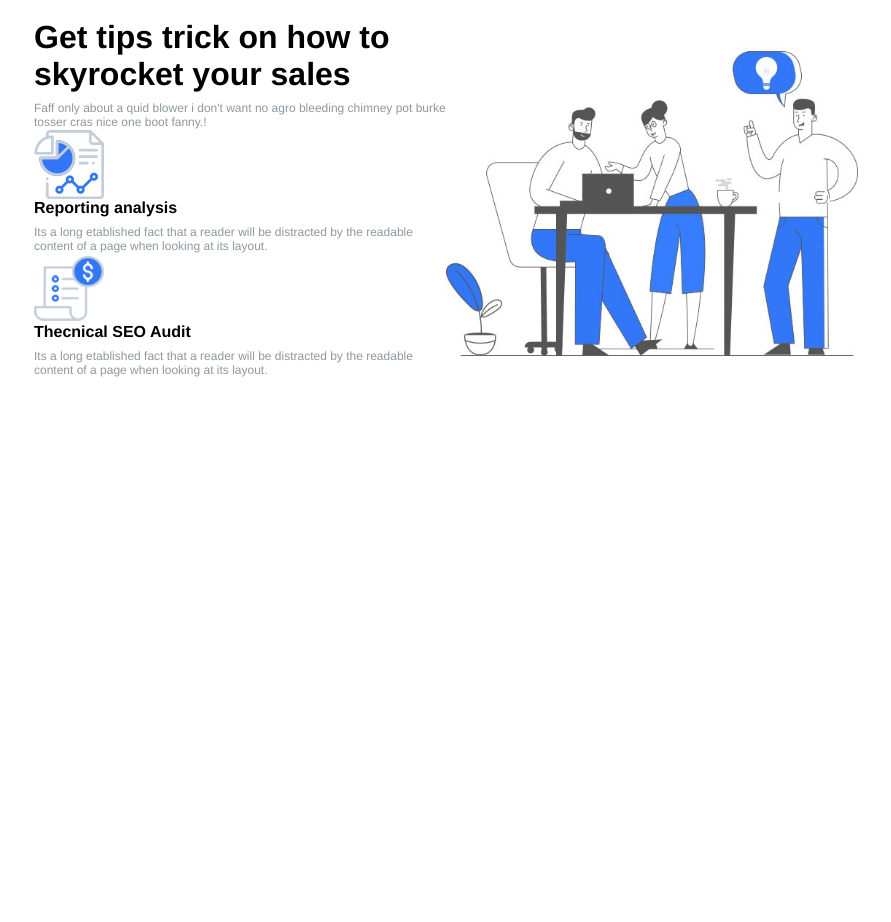
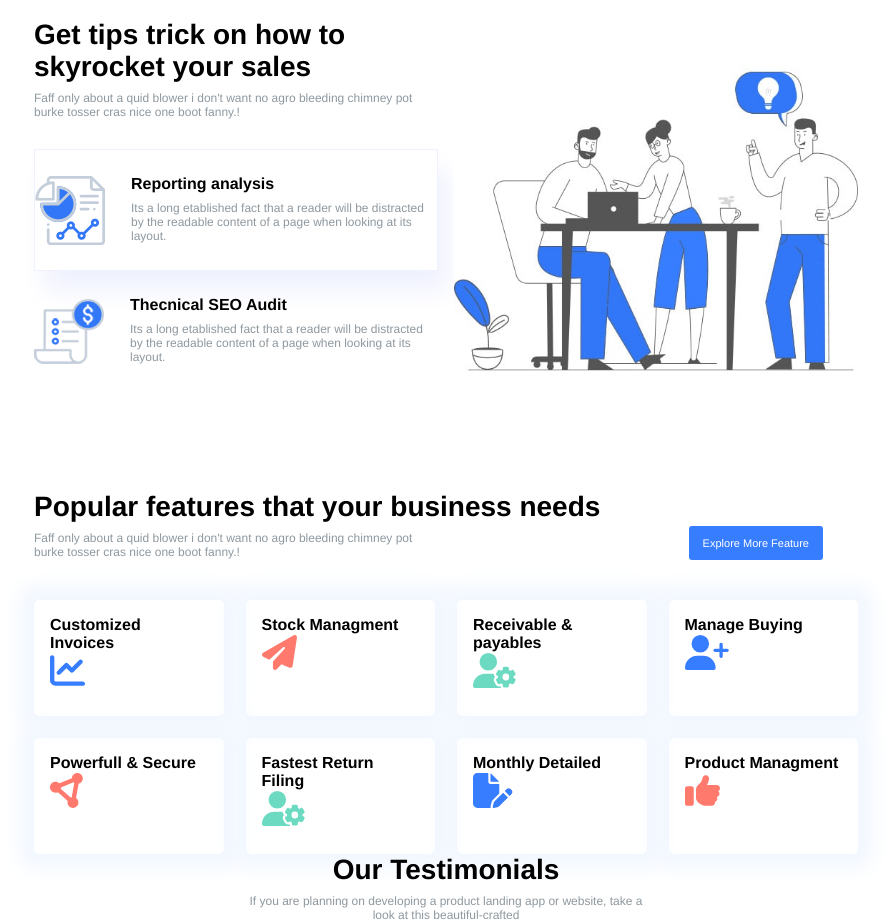
Before and after one commit to VictorEnache/proj-html-vuejs, a Vue app in the folder sb-marketing/: page / in a window 1280 px wide. Shown: the part 860-1782 px from the top of the page, without its empty margins (194-1085 px from the left). Before the commit the page ends 1237 px from the top, so only its background shows below. Built offline with nearby package versions, Linux system fonts and the light colour scheme.

Commit message:
create and finish features section component

```diff
--- a/sb-marketing/src/App.vue
+++ b/sb-marketing/src/App.vue
@@ -28,7 +28,5 @@ export default {
   font-family: Avenir, Helvetica, Arial, sans-serif;
   -webkit-font-smoothing: antialiased;
   -moz-osx-font-smoothing: grayscale;
-
-
 }
 </style>
--- a/sb-marketing/src/assets/scss/common.scss
+++ b/sb-marketing/src/assets/scss/common.scss
@@ -19,7 +19,7 @@ a{
 }
 
 h2{
-    font-size: 2rem;
+    font-size: 28px;
 }
 
 h3{
--- /dev/null
+++ b/sb-marketing/src/components/feature_card_component.vue
@@ -0,0 +1,49 @@
+<template>
+    <div id="feature_card">
+        <h4>{{title}}</h4>
+        <div class="image">
+            <fa-icon :icon="array_icona" :class='colore'/>
+        </div>
+    </div>
+    <!-- /#feature_card -->
+</template>
+
+<script>
+export default {
+    name:'feature_card_component',
+
+    props:{
+        array_icona: Array,
+        title: String,
+        colore: String
+    }
+}
+</script>
+
+
+<style lang="scss">
+    #feature_card{
+        padding: 1rem;
+        border-radius: 5px;
+        width: calc(100% / 4 - 22px + 22px/4);
+        height: 116px;
+        box-shadow: 0 0 20px 15px $bg-color-beta;
+        .image{
+            font-size: 35px;
+
+            .blue{
+                color: $text-color-epsilon;
+            }
+
+            .red{
+                color: $text-color-gamma;
+            }
+
+            .green{
+                color: $text-color-beta;
+            }
+
+        }
+
+    }
+</style>
--- /dev/null
+++ b/sb-marketing/src/components/features_section_component.vue
@@ -0,0 +1,114 @@
+<template>
+    <section id="features">
+        <div class="container">
+            <div class="row">
+                <div class="features_text">
+                    <h2>Popular features that your business needs</h2>
+                    <p>Faff only about a quid blower i don't want no agro bleeding chimney pot burke tosser cras nice one boot fanny.!</p>
+                </div>
+                <!-- /.features_text -->
+                <div class="button">
+                    <Button text="Explore More Feature" />
+                </div>
+            </div>
+            <!-- /.row -->
+            <div class="card_container">
+                <div class="row">
+                    <Feature_card :key='index' v-for='(card,index) in feature_cards' :array_icona="card.icon" :title="card.title" :colore="card.color"/>
+                </div>
+
+            </div>
+        </div>
+        <!-- /.container -->
+    </section>
+    <!-- /#features -->
+</template>
+
+<script>
+import Button from './button_component.vue'
+import Feature_card from './feature_card_component.vue'
+
+export default {
+    name:'features_section_component',
+
+    components:{
+        Button,
+        Feature_card
+    },
+
+    data(){
+        return{
+            feature_cards:[
+                {
+                    title:'Customized Invoices',
+                    icon:['fas', 'chart-line'],
+                    color:'blue'
+                },
+                {
+                    title:'Stock Managment',
+                    icon:['fas', 'paper-plane'],
+                    color:'red'
+                },
+                {
+                    title:'Receivable & payables',
+                    icon:['fas', 'user-gear'],
+                    color:'green'
+                },
+                {
+                    title:'Manage Buying',
+                    icon:['fas', 'user-plus'],
+                    color:'blue'
+                },
+                {
+                    title:'Powerfull & Secure',
+                    icon:['fas', 'circle-nodes'],
+                    color:'red'
+                },
+                {
+                    title:'Fastest Return Filing',
+                    icon:['fas', 'user-gear'],
+                    color:'green'
+                },
+                {
+                    title:'Monthly Detailed',
+                    icon:['fas', 'file-pen'],
+                    color:'blue'
+                },
+                {
+                    title:'Product Managment',
+                    icon:['fas', 'thumbs-up'],
+                    color:'red'
+                }
+            ]
+        }
+    }
+}
+</script>
+
+
+<style lang="scss">
+    #features{
+        margin-top: 100px;
+        .container{
+            .row{
+                .features_text{
+                    p{
+                        width: calc(100% * 2/3);
+                    }
+                }
+                justify-content: space-between;
+                .button{
+                    padding-right: 35px;
+                    padding-top: 35px;
+                }
+            }
+            .card_container{
+                margin-top: 40px;
+                .row{
+                    flex-wrap: wrap;
+                    row-gap: 22px;
+                }
+            }
+        }
+    }
+</style>
--- a/sb-marketing/src/components/main_component.vue
+++ b/sb-marketing/src/components/main_component.vue
@@ -3,6 +3,8 @@
         <Hero_image />
         <Lists/>
         <Tips/>
+        <Features/>
+        <Testimonials />
     </main>
     <!-- /#site_main -->
 </template>
@@ -13,6 +15,8 @@
 import Hero_image from './jumbotron_component.vue'
 import Lists from './lists_section_component.vue'
 import Tips from './tips_section_component.vue'
+import Features from './features_section_component.vue'
+import Testimonials from './testimonials_section_component.vue'
 
 export default {
     name:'main_component',
@@ -20,7 +24,9 @@ export default {
     components:{
         Hero_image,
         Lists,
-        Tips
+        Tips,
+        Features,
+        Testimonials
     }
 }
 </script>
--- /dev/null
+++ b/sb-marketing/src/components/testimonials_section_component.vue
@@ -0,0 +1,38 @@
+<template>
+    <section id="testimonials">
+        <div class="container">
+            <div class="testimonials_text">
+                <h2>Our Testimonials</h2>
+                <p>If you are planning on developing a product landing app or website, take a look at this beautiful-crafted</p>
+            </div>
+            <!-- /.testimonials_text -->
+            <div class="testimonial_cards">
+
+            </div>
+            <!-- /.testimonial_cards -->
+        </div>
+    </section>
+    <!-- /#testimonials -->
+</template>
+
+
+
+<script>
+export default {
+    name:'testimonials_section_component'
+}
+</script>
+
+
+
+<style lang="scss">
+    #testimonials{
+        .container{
+            .testimonials_text{
+                margin: auto;
+                text-align: center;
+                width: 50%;
+            }
+        }
+    }
+</style>
--- a/sb-marketing/src/components/tip_component.vue
+++ b/sb-marketing/src/components/tip_component.vue
@@ -1,5 +1,5 @@
 <template>
-    <div id="tip">
+    <div id="tip" class="row">
         <div class="tip_image">
             <div class="image">
                 <img :src="img_src" alt="">
@@ -24,3 +24,12 @@ export default {
     }
 }
 </script>
+
+<style lang="scss">
+    #tip{
+        padding: 25px 0;
+        .tip_image{
+            padding-right: 10px;
+        }
+    }
+</style>
--- a/sb-marketing/src/components/tips_section_component.vue
+++ b/sb-marketing/src/components/tips_section_component.vue
@@ -3,9 +3,12 @@
         <div class="container">
             <div class="row">
                 <div class="tips_text col">
-                    <h2>Get tips trick on how to skyrocket your sales</h2>
-                    <p>Faff only about a quid blower i don't want no agro bleeding chimney pot burke tosser cras nice one boot fanny.!</p>
-                    <Tip heading_text="Reporting analysis" :img_src="require('../assets/img/510.png')"/>
+                    <div class="upper_text">
+
+                        <h2>Get tips trick on how to skyrocket your sales</h2>
+                        <p>Faff only about a quid blower i don't want no agro bleeding chimney pot burke tosser cras nice one boot fanny.!</p>
+                    </div>
+                    <Tip heading_text="Reporting analysis" :img_src="require('../assets/img/510.png')" class="active"/>
                     <Tip heading_text="Thecnical SEO Audit" :img_src="require('../assets/img/511.png')"/>
                 </div>
                 <!-- /.tips_text -->
@@ -39,6 +42,7 @@ export default {
     margin-top: 110px;
     .container{
         .row{
+            column-gap: 1rem;
             .col{
                 width: 50%;
             }
@@ -49,7 +53,19 @@ export default {
                 background-position: bottom;
                 background-repeat: no-repeat;
             }
+
+            .tips_text{
+                .active{
+                    border: 1px solid $border-color-beta;
+                    box-shadow: 10px 20px 25px $border-color-beta;
+                }
+                .upper_text{
+                    padding-bottom: 30px;
+                }
+            }
         }
     }
 }
+
+
 </style>
```
Also changed, not shown: sb-marketing/src/components/testimonial_card_component.vue (added).
